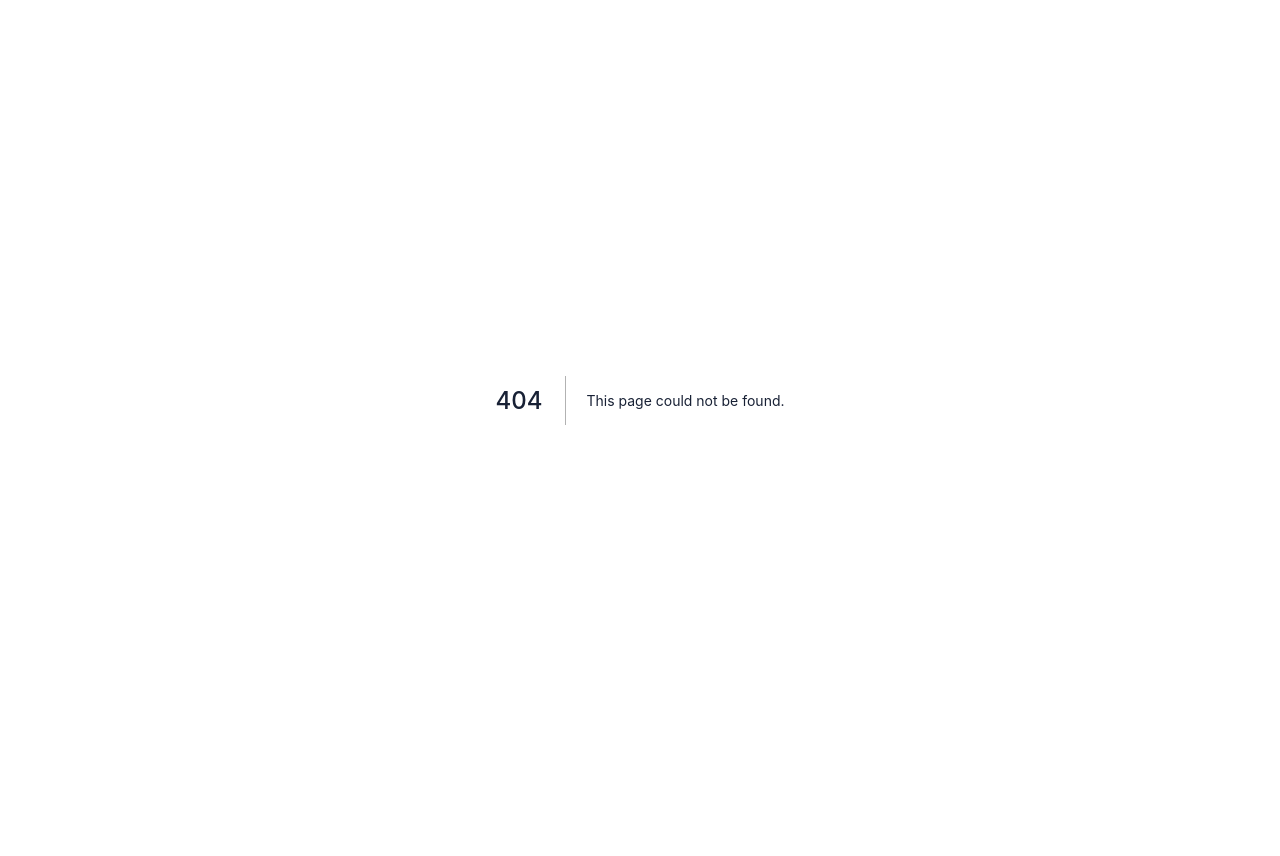
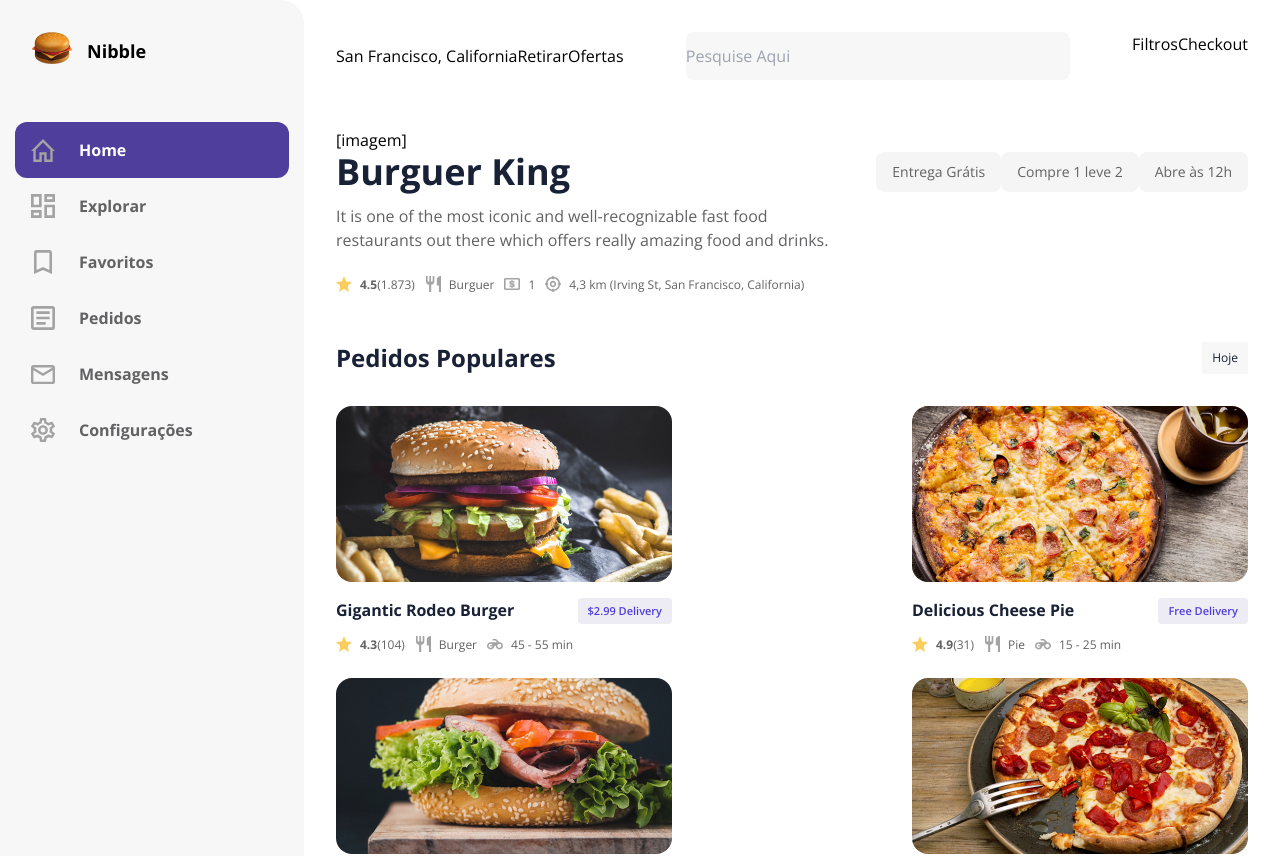
Before and after one commit to lipersilva/delivery-app, a Next.js app: page /restaurant in a window 1280 px wide. Before the commit this address had no page. Shown: the top 856 px of the page. Before the commit the page ends 800 px from the top, so only its background shows below. Built offline with nearby package versions, Linux system fonts and the light colour scheme.

Commit message:
feat: adicionado página restaurantes

```diff
--- a/components/index.tsx
+++ b/components/index.tsx
@@ -12,3 +12,4 @@ export * from "./user-profile"
 export * from "./highlights-item"
 export * from "./foods"
 export * from "./food-item"
+export * from "./details-item"
--- /dev/null
+++ b/pages/restaurant.module.css
@@ -0,0 +1,34 @@
+.header {
+  display: flex;
+  justify-content: space-between;
+  margin-bottom: 1.5rem;
+}
+
+.header h1 {
+  font-size: 2.25rem;
+  line-height: 2.5rem;
+  font-weight: 700;
+  margin-bottom: 12px;
+}
+
+.header p {
+  font-size: 1rem;
+  line-height: 1.5rem;
+  color: #626264;
+
+}
+
+.details {
+  max-width: 500px;
+}
+
+.tags span {
+  display: inline-block;
+  /* margin-right: 1rem; */
+  font-size: 0.875rem;
+  border-radius: 8px;
+  line-height: 1.5rem;
+  padding: 0.5rem 1rem;
+  color: #626264;
+  background-color: #f5f5f5;
+}
--- /dev/null
+++ b/pages/restaurant.tsx
@@ -0,0 +1,43 @@
+import { NextPage } from "next";
+import { DetailsItem, FoodsList, Navbar, PageHead, Sidebar } from "../components";
+import Styles from './restaurant.module.css'
+
+const Restaurant:NextPage = () => {
+  return (
+    <>
+      <PageHead title="Restaurante - Burguer King" description="Sistema de Delivery" keywords="delivery, food"/>
+      <div className= "container m-auto flex">
+        <Sidebar/>
+        <div className= "grow p-8" >
+          <Navbar/>
+          <div>[imagem]</div>
+          <div className={Styles.header}>
+            <div className={Styles.details}>
+              <h1>Burguer King</h1>
+              <p>It is one of the most iconic and well-recognizable fast food restaurants out there which offers really amazing food and drinks.</p>
+            </div>
+            <div className={Styles.tags}>
+              <div>
+                <span>Entrega Grátis</span>
+                <span>Compre 1 leve 2</span>
+                <span>Abre às 12h</span>
+              </div>
+            </div>
+          </div>
+          <div className="mb-12">
+            <DetailsItem
+              rate={4.5}
+              reviews={1.873}
+              category="Burguer"
+              price={1}
+              distance="4,3 km (Irving St, San Francisco, California)"
+            />
+          </div>
+          <FoodsList/>
+        </div>
+      </div>
+    </>
+  )
+}
+
+export default Restaurant;
```
Also changed, not shown: public/foods/cover.jpg (added).
